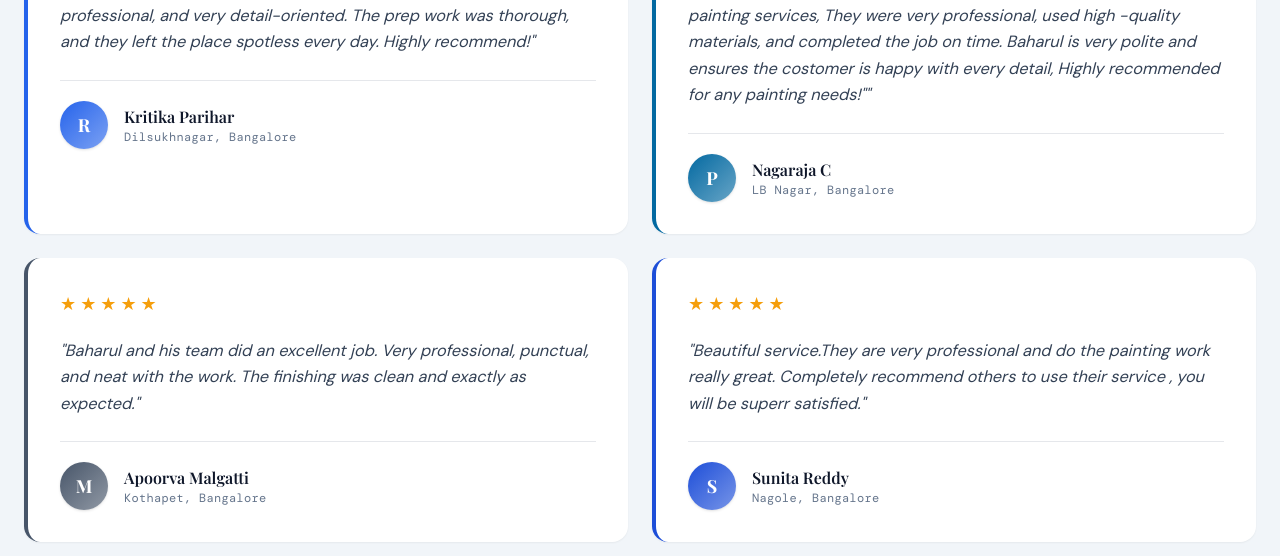
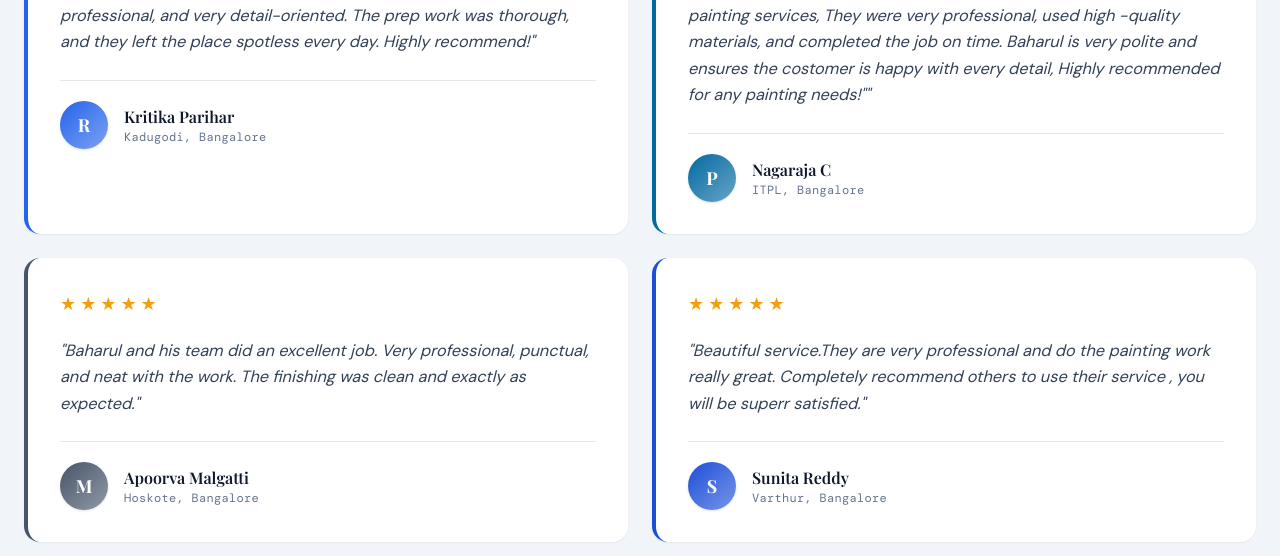
Before and after one commit to Kritikaparihar04/Paint-Service-Website, a React (Create React App) app in the folder frontend/: page / in a window 1280 px wide. Shown: the part 4229-4785 px from the top of the page. Built offline with nearby package versions, Linux system fonts and the light colour scheme; a web font is replaced by a local one.

Commit message:
Updated location

```diff
--- a/frontend/src/components/Reviews.jsx
+++ b/frontend/src/components/Reviews.jsx
@@ -2,10 +2,10 @@ import React from 'react';
 import { useInView } from '../hooks/useInView';
 
 const reviews = [
-  { name:'Kritika Parihar', location:'Dilsukhnagar, Bangalore', rating:5, review:'They did a fantastic job painting our home! They were punctual, professional, and very detail-oriented. The prep work was thorough, and they left the place spotless every day. Highly recommend!', initial:'R', color:'#2563eb' },
-  { name:'Nagaraja C', location:'LB Nagar, Bangalore', rating:5, review:'Good experience with baharul islam and his team at Whitefield painting services, They were very professional, used high -quality materials, and completed the job on time. Baharul is very polite and ensures the costomer is happy with every detail, Highly recommended for any painting needs!"', initial:'P', color:'#0369a1' },
-  { name:'Apoorva Malgatti', location:'Kothapet, Bangalore', rating:5, review:'Baharul and his team did an excellent job. Very professional, punctual, and neat with the work. The finishing was clean and exactly as expected.', initial:'M', color:'#475569' },
-  { name:'Sunita Reddy', location:'Nagole, Bangalore', rating:5, review:'Beautiful service.They are very professional and do the painting work really great. Completely recommend others to use their service , you will be superr satisfied.', initial:'S', color:'#1d4ed8' },
+  { name:'Kritika Parihar', location:'Kadugodi, Bangalore', rating:5, review:'They did a fantastic job painting our home! They were punctual, professional, and very detail-oriented. The prep work was thorough, and they left the place spotless every day. Highly recommend!', initial:'R', color:'#2563eb' },
+  { name:'Nagaraja C', location:'ITPL, Bangalore', rating:5, review:'Good experience with baharul islam and his team at Whitefield painting services, They were very professional, used high -quality materials, and completed the job on time. Baharul is very polite and ensures the costomer is happy with every detail, Highly recommended for any painting needs!"', initial:'P', color:'#0369a1' },
+  { name:'Apoorva Malgatti', location:'Hoskote, Bangalore', rating:5, review:'Baharul and his team did an excellent job. Very professional, punctual, and neat with the work. The finishing was clean and exactly as expected.', initial:'M', color:'#475569' },
+  { name:'Sunita Reddy', location:'Varthur, Bangalore', rating:5, review:'Beautiful service.They are very professional and do the painting work really great. Completely recommend others to use their service , you will be superr satisfied.', initial:'S', color:'#1d4ed8' },
 ];
 
 export default function Reviews() {
```
